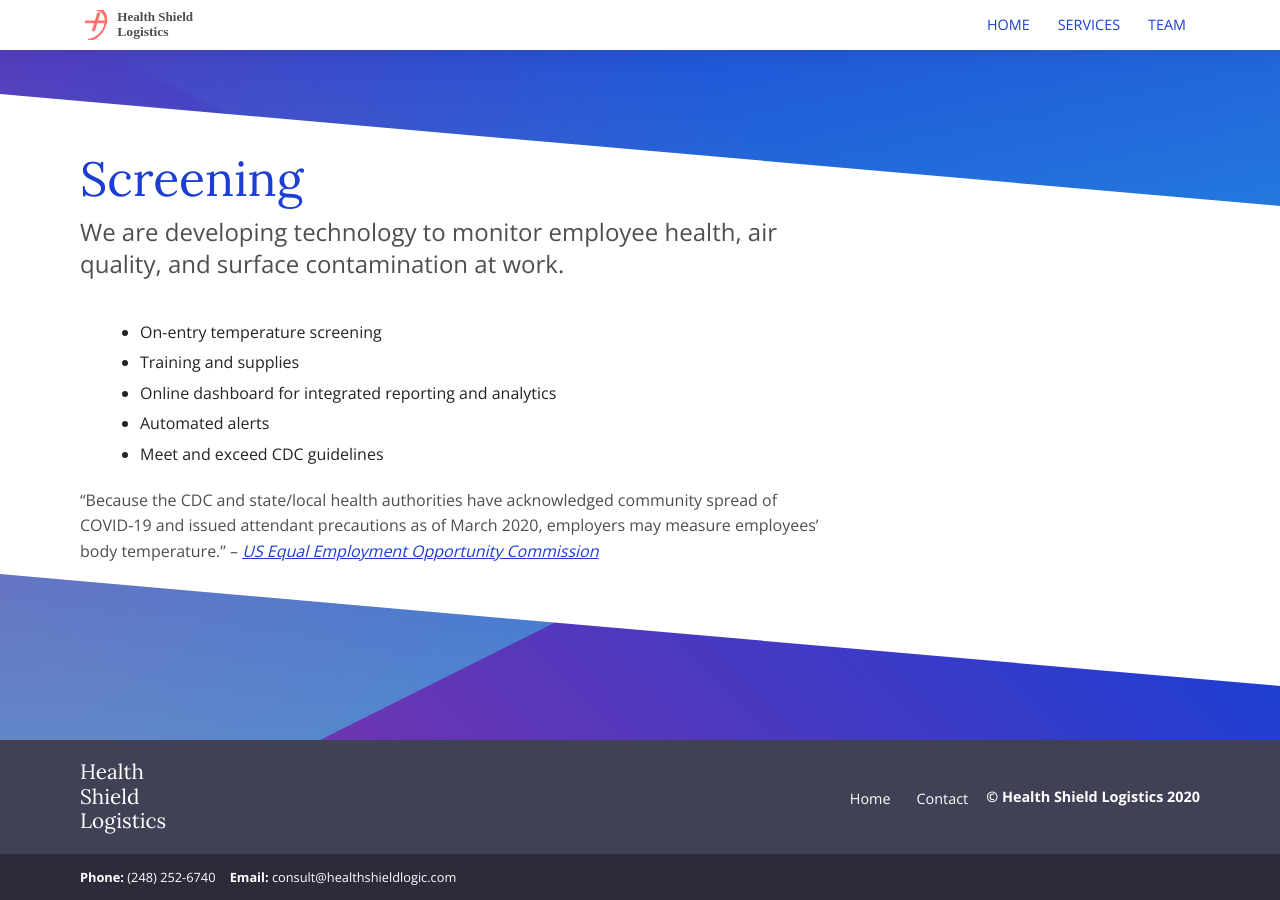
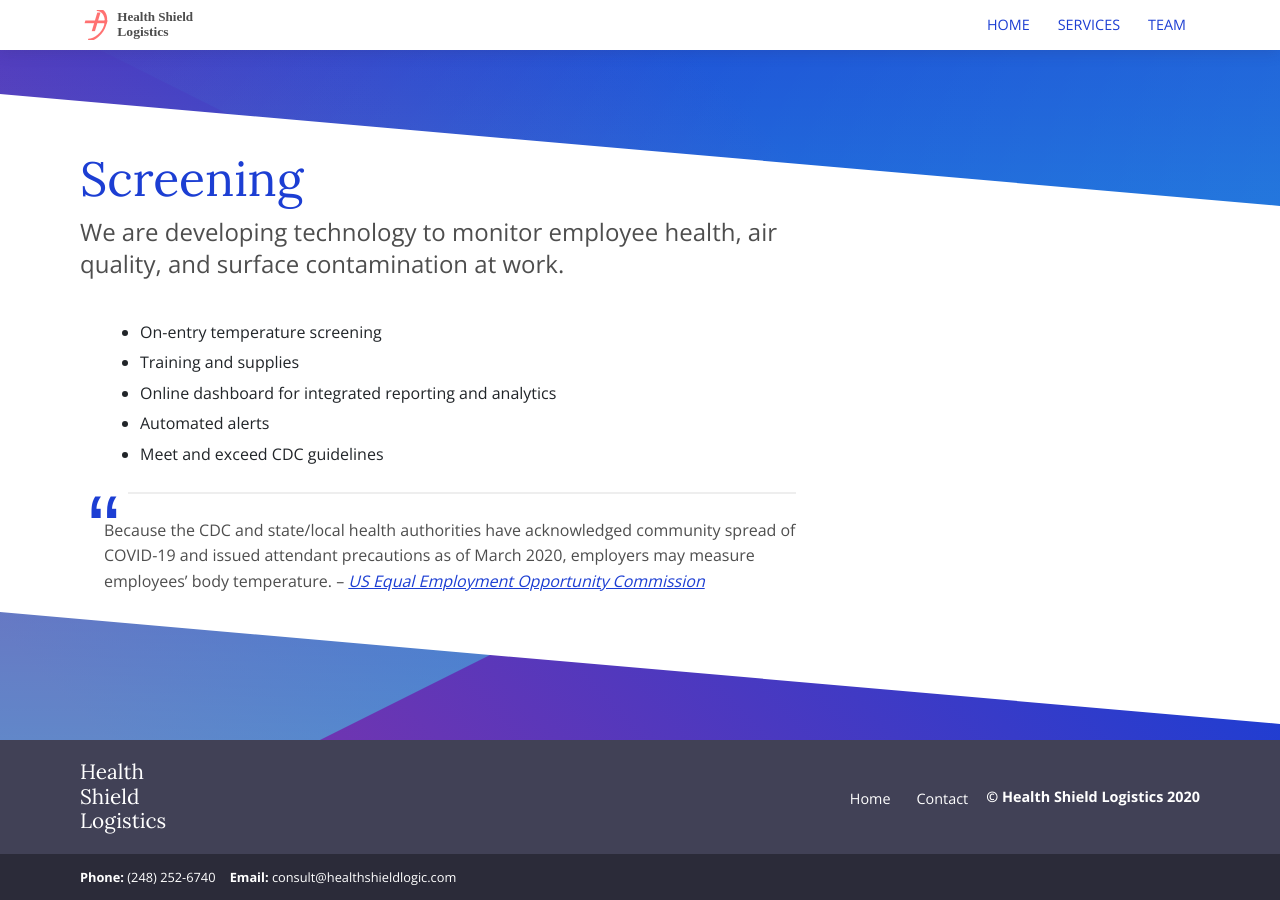
Before and after one commit to health-shield/wellsign.github.io, a Jekyll site: the page built from _services/02-screen.md, in a window 1280 px wide. Built offline with Jekyll 4.4.1, drawn with Linux system fonts in a browser that asks for light colours.

Commit message:
fix the quotes

```diff
--- a/_sass/pages/services/_service-single.scss
+++ b/_sass/pages/services/_service-single.scss
@@ -1,3 +1,26 @@
+blockquote {
+  display: block;
+  border-width: 2px 0 0 0;
+  border-style: solid;
+  border-color: #eee;
+  padding: 1.5em 0 0.5em;
+  margin: 1.5em 1.5em 0 1.5em;
+  position: relative;
+}
+
+blockquote:before {
+  content: "\201C";
+  position: absolute;
+  top: 0em;
+  transform: translate(-50%, -50%);
+  background: #fff;
+  width: 3rem;
+  height: 2rem;
+  font: 6em/1.08em "PT Sans", sans-serif;
+  color: $primary;
+  text-align: center;
+}
+
 .service-single {
   h1.title {
     font-size: 3rem;
--- a/_services/02-screen.md
+++ b/_services/02-screen.md
@@ -12,8 +12,8 @@
 - Automated alerts
 - Meet and exceed CDC guidelines
 
-"Because the CDC and state/local health authorities have acknowledged community spread of
+> Because the CDC and state/local health authorities have acknowledged community spread of
 COVID-19 and issued attendant precautions as of March 2020, employers may measure employees'
-body temperature." -- [*US Equal Employment Opportunity Commission*][1]
+body temperature. -- [*US Equal Employment Opportunity Commission*][1]
 
 [1]: https://web.archive.org/web/20200512235551/https://www.eeoc.gov/laws/guidance/pandemic-preparedness-workplace-and-americans-disabilities-act
```
Also changed, not shown: _services/01-test.md (+2 -2 lines), _services/03-train.md (+2 -2 lines), _services/04-plan.md (+1 -1 lines), 1 other file.
